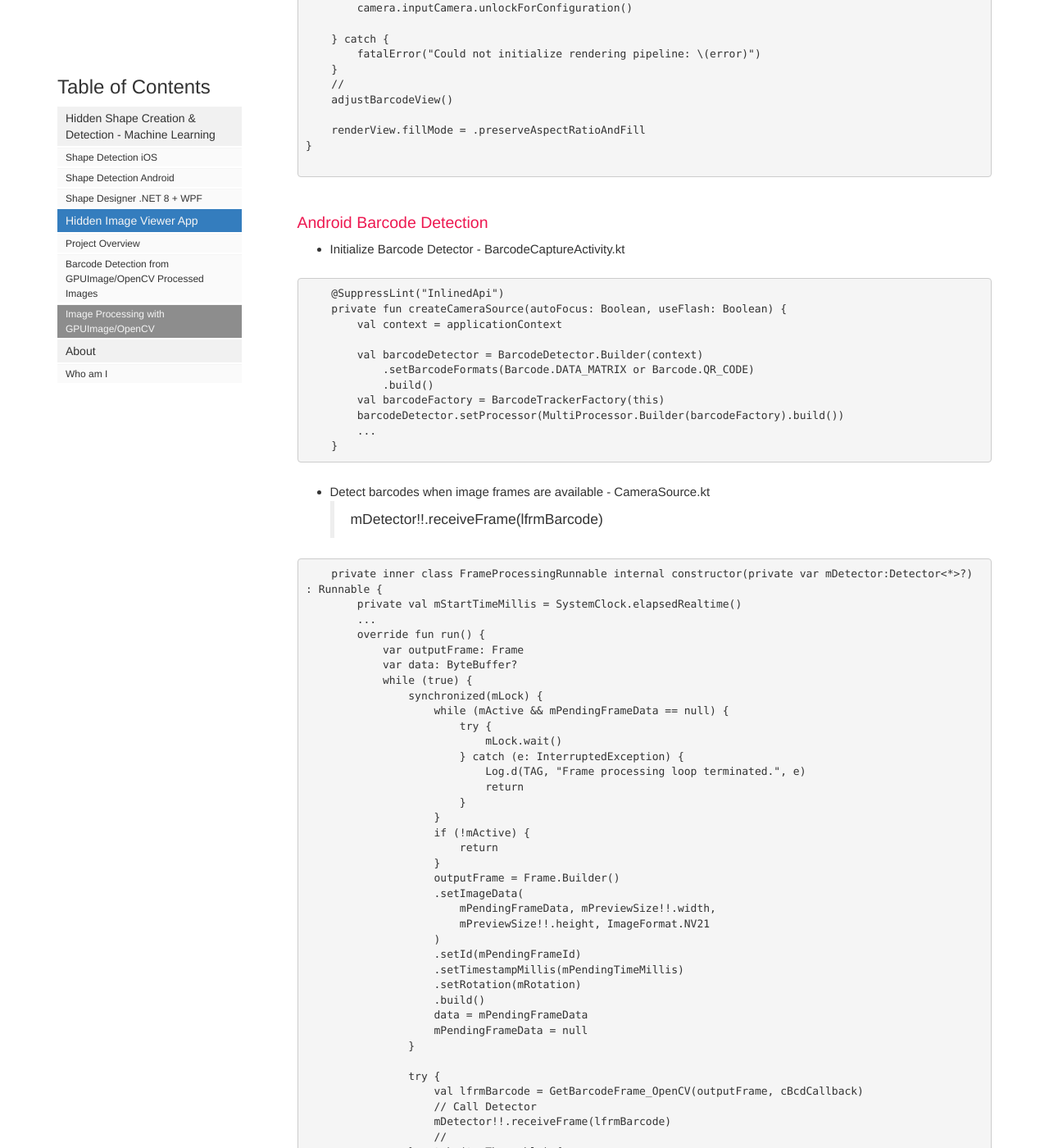
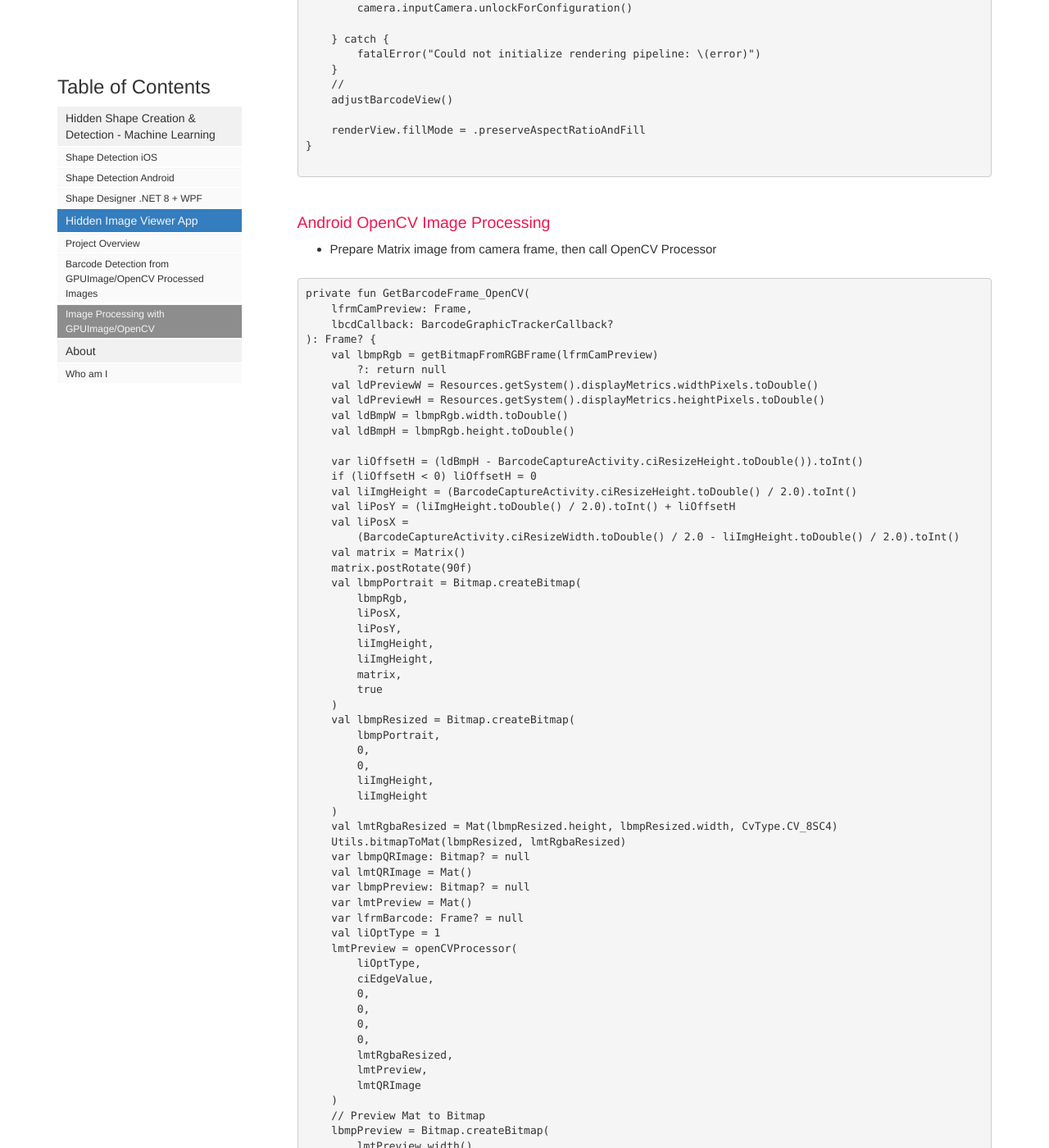
Before and after one commit to heungwook/heungwook.github.io, a Jekyll site: the page built from pages/doc202302/doc202302_03.md, in a window 1280 px wide and 1400 px high, scrolled down 1423 px. Shown: the whole window at 82% size. Built offline with Jekyll 4.4.1, drawn with Linux system fonts in a browser that asks for light colours; comment, search, counter and statistics services are not loaded; some of the changed text lies outside the part shown.

Commit message:
20240227 1300

`````diff
--- a/pages/doc202302/doc202302_03.md
+++ b/pages/doc202302/doc202302_03.md
@@ -74,76 +74,137 @@
 
 ```
 
-### Android Barcode Detection
+### Android OpenCV Image Processing
 
-- Initialize Barcode Detector - BarcodeCaptureActivity.kt
+- Prepare Matrix image from camera frame, then call OpenCV Processor
 
 ```Java
-    @SuppressLint("InlinedApi")
-    private fun createCameraSource(autoFocus: Boolean, useFlash: Boolean) {
-        val context = applicationContext
+private fun GetBarcodeFrame_OpenCV(
+    lfrmCamPreview: Frame,
+    lbcdCallback: BarcodeGraphicTrackerCallback?
+): Frame? {
+    val lbmpRgb = getBitmapFromRGBFrame(lfrmCamPreview)
+        ?: return null
+    val ldPreviewW = Resources.getSystem().displayMetrics.widthPixels.toDouble()
+    val ldPreviewH = Resources.getSystem().displayMetrics.heightPixels.toDouble()
+    val ldBmpW = lbmpRgb.width.toDouble()
+    val ldBmpH = lbmpRgb.height.toDouble()
 
-        val barcodeDetector = BarcodeDetector.Builder(context)
-            .setBarcodeFormats(Barcode.DATA_MATRIX or Barcode.QR_CODE)
-            .build()
-        val barcodeFactory = BarcodeTrackerFactory(this)
-        barcodeDetector.setProcessor(MultiProcessor.Builder(barcodeFactory).build())
-        ...
-    }
+    var liOffsetH = (ldBmpH - BarcodeCaptureActivity.ciResizeHeight.toDouble()).toInt()
+    if (liOffsetH < 0) liOffsetH = 0
+    val liImgHeight = (BarcodeCaptureActivity.ciResizeHeight.toDouble() / 2.0).toInt()
+    val liPosY = (liImgHeight.toDouble() / 2.0).toInt() + liOffsetH
+    val liPosX =
+        (BarcodeCaptureActivity.ciResizeWidth.toDouble() / 2.0 - liImgHeight.toDouble() / 2.0).toInt()
+    val matrix = Matrix()
+    matrix.postRotate(90f)
+    val lbmpPortrait = Bitmap.createBitmap(
+        lbmpRgb,
+        liPosX,
+        liPosY,
+        liImgHeight,
+        liImgHeight,
+        matrix,
+        true
+    )
+    val lbmpResized = Bitmap.createBitmap(
+        lbmpPortrait,
+        0,
+        0,
+        liImgHeight,
+        liImgHeight
+    )
+    val lmtRgbaResized = Mat(lbmpResized.height, lbmpResized.width, CvType.CV_8SC4)
+    Utils.bitmapToMat(lbmpResized, lmtRgbaResized)
+    var lbmpQRImage: Bitmap? = null
+    val lmtQRImage = Mat()
+    var lbmpPreview: Bitmap? = null
+    var lmtPreview = Mat()
+    var lfrmBarcode: Frame? = null
+    val liOptType = 1
+    lmtPreview = openCVProcessor(
+        liOptType,
+        ciEdgeValue,
+        0,
+        0,
+        0,
+        0,
+        lmtRgbaResized,
+        lmtPreview,
+        lmtQRImage
+    )
+    // Preview Mat to Bitmap
+    lbmpPreview = Bitmap.createBitmap(
+        lmtPreview.width(),
+        lmtPreview.height(),
+        Bitmap.Config.ARGB_8888
+    )
+    Utils.matToBitmap(lmtPreview, lbmpPreview)
+    lbcdCallback!!.UpdateOpenCVImage("Preview", lbmpPreview)
+    lfrmBarcode = Frame.Builder().setBitmap(lbmpPreview!!).build()
+    return lfrmBarcode
+
+}
 ````
 
-- Detect barcodes when image frames are available - CameraSource.kt
-> mDetector!!.receiveFrame(lfrmBarcode)
+- Process image with OpenCV
 
 ```Java
-    private inner class FrameProcessingRunnable internal constructor(private var mDetector:Detector<*>?) : Runnable {
-        private val mStartTimeMillis = SystemClock.elapsedRealtime()
-        ...
-        override fun run() {
-            var outputFrame: Frame
-            var data: ByteBuffer?
-            while (true) {
-                synchronized(mLock) {
-                    while (mActive && mPendingFrameData == null) {
-                        try {
-                            mLock.wait()
-                        } catch (e: InterruptedException) {
-                            Log.d(TAG, "Frame processing loop terminated.", e)
-                            return
-                        }
-                    }
-                    if (!mActive) {
-                        return
-                    }
-                    outputFrame = Frame.Builder()
-                    .setImageData(
-                        mPendingFrameData, mPreviewSize!!.width,
-                        mPreviewSize!!.height, ImageFormat.NV21
-                    )
-                    .setId(mPendingFrameId)
-                    .setTimestampMillis(mPendingTimeMillis)
-                    .setRotation(mRotation)
-                    .build()
-                    data = mPendingFrameData
-                    mPendingFrameData = null
-                }
+public static Mat openCVProcessor(
+        int liOptType,
+        int liOptArg1,
+        int liOptArg2,
+        int liOptArg3,
+        int liOptArg4,
+        int liOptArg5,
+        Mat lmtRgba,
+        Mat lmtPreview,
+        Mat lmtQRImage
+) {
+    Mat lmtGray = new Mat();
+    Mat lmtGrayBeforeHistEqu = new Mat();
 
-                try {
-                    val lfrmBarcode = GetBarcodeFrame_OpenCV(outputFrame, cBcdCallback)
-                    // Call Detector
-                    mDetector!!.receiveFrame(lfrmBarcode)
-                    //
-                } catch (t: Throwable) {
-                    Log.e(TAG, "Exception thrown from receiver.", t)
-                } finally {
-                    mCamera!!.addCallbackBuffer(data!!.array())
-                }
-            }
-        }
+    if (liOptType == 1) {
+        Imgproc.cvtColor(lmtRgba, lmtGray, Imgproc.COLOR_RGB2GRAY);
+        Mat qr_AfterBlur = new Mat();
+        Imgproc.GaussianBlur(lmtGray, qr_AfterBlur, new Size(1, 1), 0, 0);
+        Mat qr_AfterCanny = new Mat();
+        Imgproc.Canny(qr_AfterBlur, qr_AfterCanny, liOptArg1, liOptArg1 * 2);
+        Mat qr_AfterInv = new Mat();
 
-        ...
+        Core.bitwise_not(qr_AfterCanny, qr_AfterInv);
+
+        Mat mGrAfterErode = new Mat();
+        int erodeIterations = 1;
+        Mat element = Imgproc.getStructuringElement(Imgproc.MORPH_RECT, new Size(3, 3));
+        Imgproc.erode(qr_AfterInv, mGrAfterErode, element, new Point(-1, -1), erodeIterations);
+        Imgproc.resize(mGrAfterErode, lmtQRImage, new Size(mGrAfterErode.cols(), mGrAfterErode.rows()));
+        Imgproc.cvtColor(mGrAfterErode, lmtPreview, Imgproc.COLOR_GRAY2RGBA);
+
+
+        int liPvW = lmtPreview.cols();
+        int liPvH = lmtPreview.rows();
+        //Rect lrtPreview = new Rect(0, 0, liPvW, liPvH);
+        Imgproc.rectangle(lmtPreview, new Point(0, 0), new Point(liPvW, liPvH), new Scalar(255, 255, 255, 255), 15, 8, 0);
+        int liLen = liPvW / 5;
+        Scalar lcrLen = new Scalar(0, 0, 0, 255);
+        int liThk = 10;
+        // Top - Left
+        Imgproc.line(lmtPreview, new Point(0, liLen), new Point(0, 0), lcrLen, liThk);
+        Imgproc.line(lmtPreview, new Point(0, 0), new Point(liLen, 0), lcrLen, liThk);
+        // Top - Right
+        Imgproc.line(lmtPreview, new Point(liPvW - liLen, 0), new Point(liPvW, 0), lcrLen, liThk);
+        Imgproc.line(lmtPreview, new Point(liPvW, 0), new Point(liPvW, liLen), lcrLen, liThk);
+        // Bottom - Right
+        Imgproc.line(lmtPreview, new Point(liPvW, liPvH - liLen), new Point(liPvW, liPvH), lcrLen, liThk);
+        Imgproc.line(lmtPreview, new Point(liPvW, liPvH), new Point(liPvW - liLen, liPvH), lcrLen, liThk);
+        // Bottom - Left
+        Imgproc.line(lmtPreview, new Point(0, liPvH - liLen), new Point(0, liPvH), lcrLen, liThk);
+        Imgproc.line(lmtPreview, new Point(0, liPvH), new Point(liLen, liPvH), lcrLen, liThk);
     }
 
+    return lmtPreview;
+}
 ```
 
 
`````
Also changed, not shown: other parts of pages/doc202302/doc202302_03.md (+1 -1 lines).
